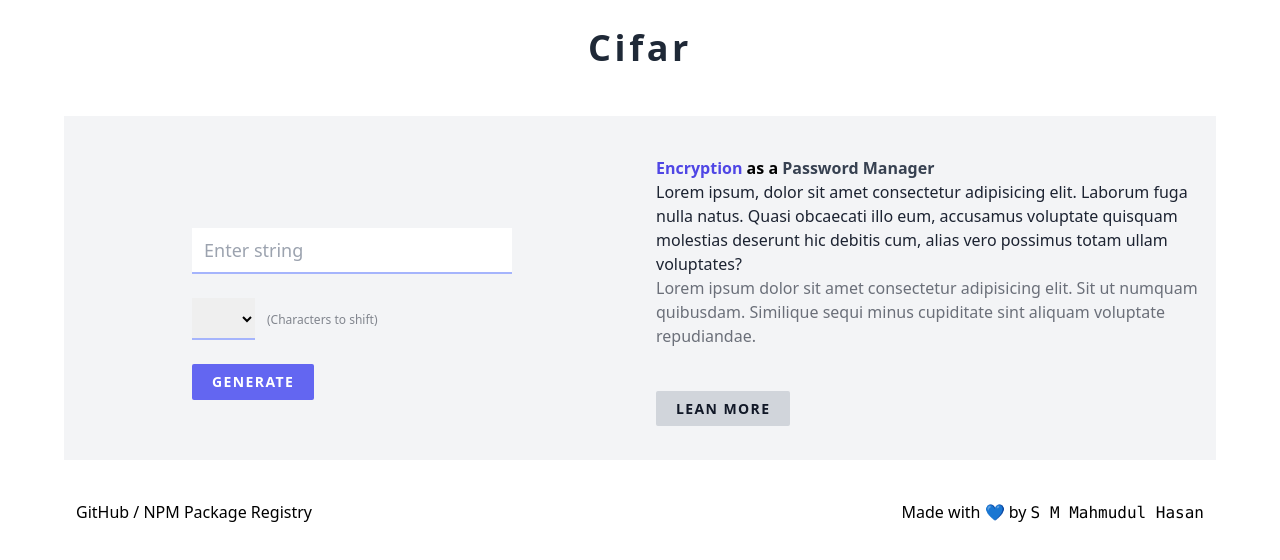
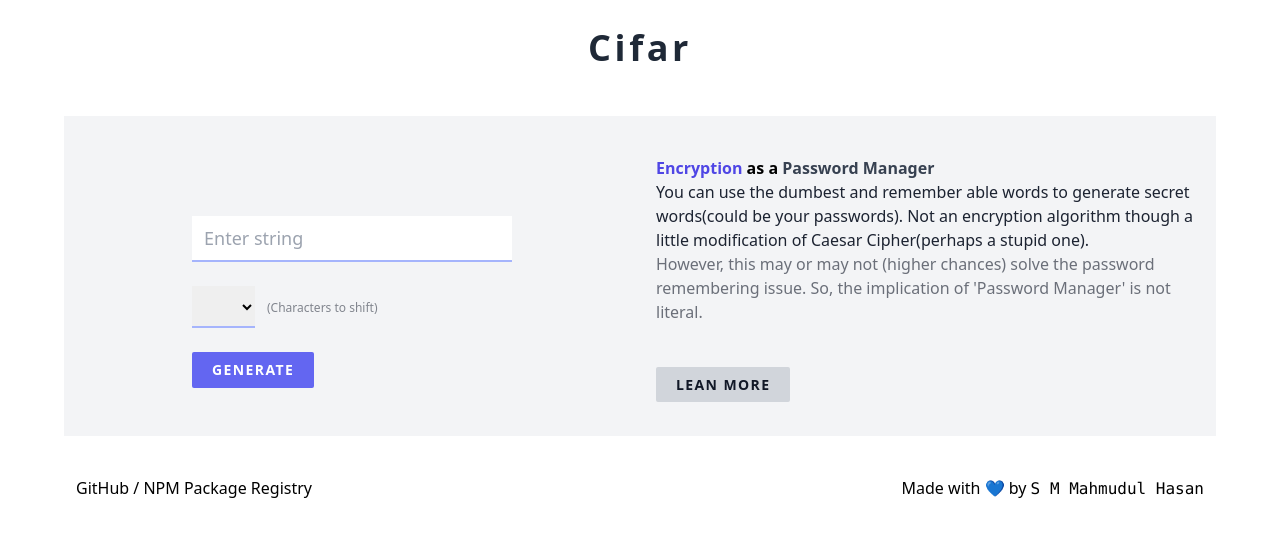
Before and after one commit to IamLizu/cifar-web, a React (Create React App) app: page / in a window 1280 px wide. Shown: the top 560 px of the page. Built offline with nearby package versions, Linux system fonts and the light colour scheme; what @tailwindcss/typography would draw is missing.

Commit message:
update short description

```diff
--- a/src/App.jsx
+++ b/src/App.jsx
@@ -143,17 +143,16 @@ function App() {
                         </h1>
 
                         <p className="text-gray-900 opacity-95">
-                            Lorem ipsum, dolor sit amet consectetur adipisicing
-                            elit. Laborum fuga nulla natus. Quasi obcaecati illo
-                            eum, accusamus voluptate quisquam molestias deserunt
-                            hic debitis cum, alias vero possimus totam ullam
-                            voluptates?
+                            You can use the dumbest and remember able words to
+                            generate secret words(could be your passwords). Not
+                            an encryption algorithm though a little modification
+                            of Caesar Cipher(perhaps a stupid one).
                         </p>
 
                         <p className="text-gray-900 opacity-60">
-                            Lorem ipsum dolor sit amet consectetur adipisicing
-                            elit. Sit ut numquam quibusdam. Similique sequi
-                            minus cupiditate sint aliquam voluptate repudiandae.
+                            However, this may or may not (higher chances) solve
+                            the password remembering issue. So, the implication
+                            of 'Password Manager' is not literal.
                         </p>
                     </div>
 
```
